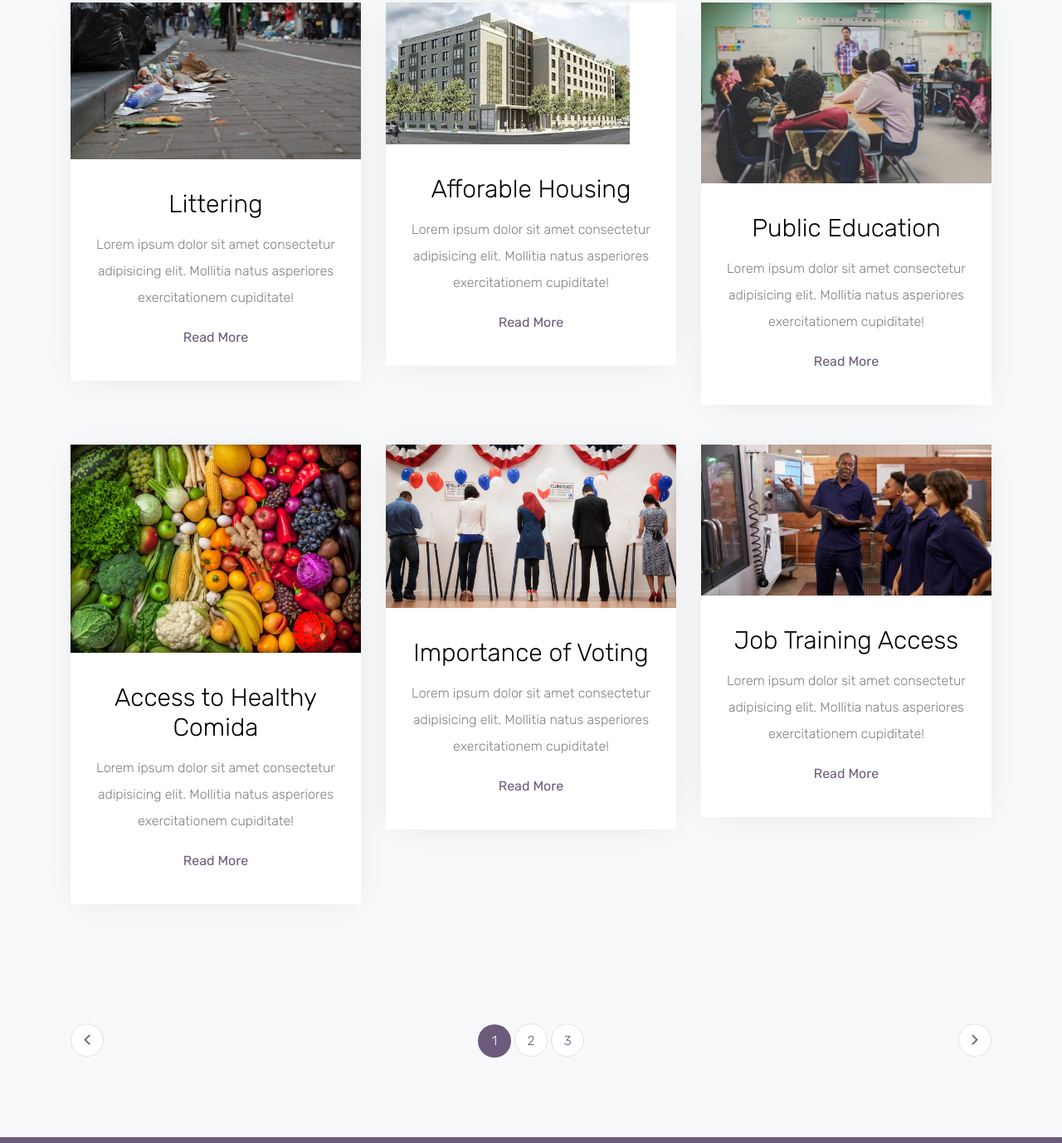
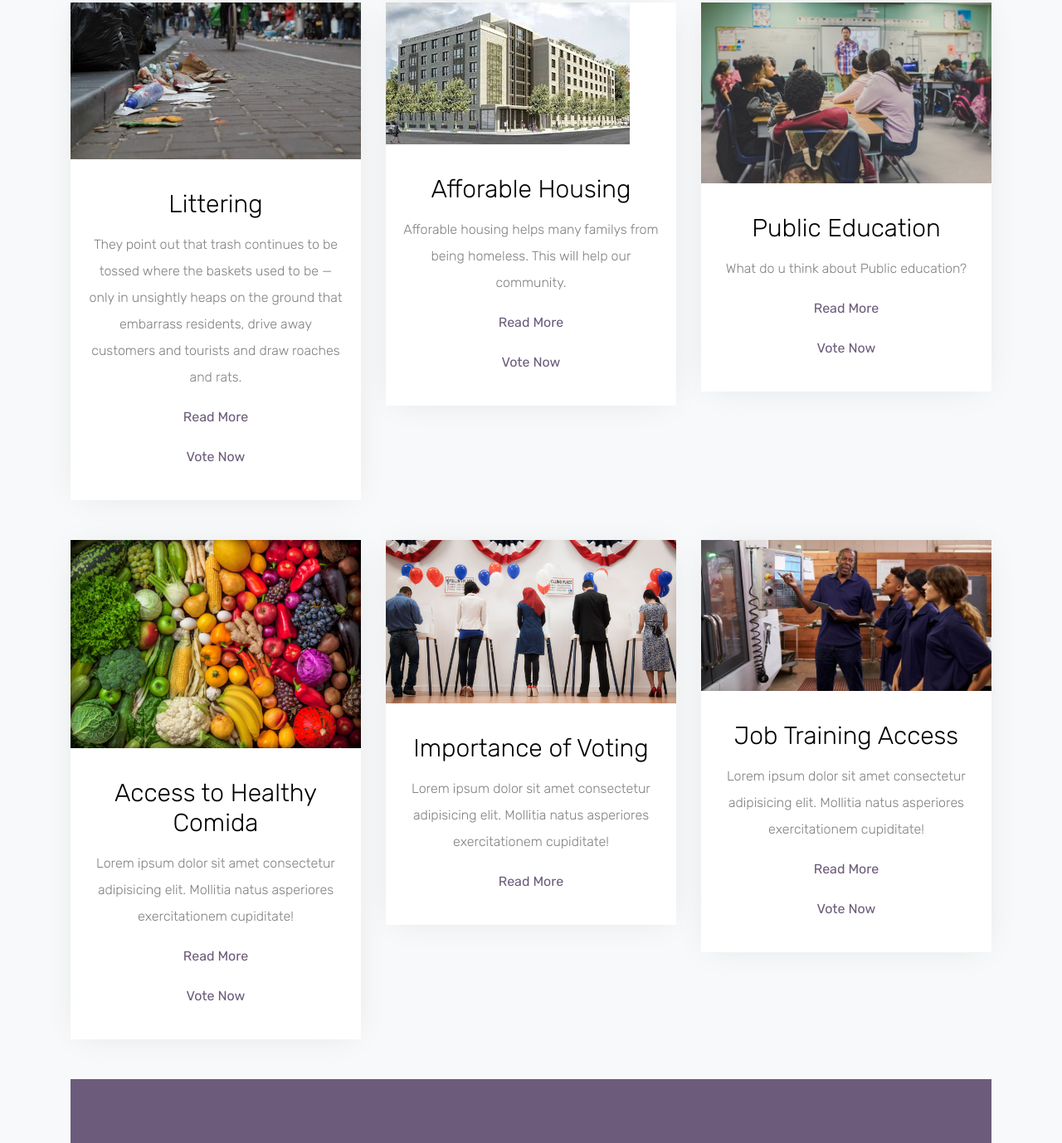
Before and after one commit to code-for-life-usa-llc/vfh, a plain HTML site: page events.html in a window 1280 px wide. Shown: the part 1009-2387 px from the top of the page at 83% size. Drawn offline with Linux system fonts and the light colour scheme; files whose address does not match are found by name.

Commit message:
completed_thursday_completed

```diff
--- a/events.html
+++ b/events.html
@@ -1,7 +1,7 @@
 <!doctype html>
 <html lang="en">
   <head>
-    <title>BrotherlyLove Bootstrap 4 Template by Colorlib</title>
+    <title>VFH</title>
     <meta charset="utf-8">
     <meta name="viewport" content="width=device-width, initial-scale=1, shrink-to-fit=no">
 
@@ -105,8 +105,8 @@
 
             <div class="mb-5 element-animate">
               <div class="block-17">
-                <h1 class="heading mb-4">News &amp; Events</h1>
-                <div class="lead">Lorem ipsum dolor sit amet, consectetur adipisicing elit. Unde doloremque necessitatibus quidem itaque illum nulla dolores, tempora corporis eius, fuga natus esse rem animi. Doloribus animi, reiciendis voluptatum eum ullam.</div>
+                <h1 class="heading mb-4">Vote For Harlem</h1>
+                <div class="lead">In the neighborhood it's important to change for the better. Peole might live in a healthy and longer life. They would be greatful with what they have around them if the neighborhood chaneged to the better.</div>
               </div>
             </div>
 
@@ -132,8 +132,9 @@
               <div class="text text-center">
                 <h3 class="heading"><a href="#">Littering</a></h3>
 
-                <p>Lorem ipsum dolor sit amet consectetur adipisicing elit. Mollitia natus asperiores exercitationem cupiditate!</p>
+                 <p>They point out that trash continues to be tossed where the baskets used to be — only in unsightly heaps on the ground that embarrass residents, drive away customers and tourists and draw roaches and rats.</p>
                 <p><a href="blog-single.html"><strong>Read More</strong></a></p>
+                  <p><a href="blog-single.html"><strong>Vote Now</strong></a></p>
               </div>
             </div>
           </div>
@@ -145,8 +146,9 @@
               <div class="text text-center">
                 <h3 class="heading"><a href="#">Afforable Housing</a></h3>
 
-                <p>Lorem ipsum dolor sit amet consectetur adipisicing elit. Mollitia natus asperiores exercitationem cupiditate!</p>
+                <p>Afforable housing helps many familys from being homeless. This will help our community.</p>
                 <p><a href="blog-single.html"><strong>Read More</strong></a></p>
+                  <p><a href="blog-single.html"><strong>Vote Now</strong></a></p>
               </div>
             </div>
           </div>
@@ -158,8 +160,9 @@
               <div class="text text-center">
                 <h3 class="heading"><a href="#">Public Education</a></h3>
 
-                <p>Lorem ipsum dolor sit amet consectetur adipisicing elit. Mollitia natus asperiores exercitationem cupiditate!</p>
+                <p>What do u think about Public education? </p>
                 <p><a href="blog-single.html"><strong>Read More</strong></a></p>
+                  <p><a href="blog-single.html"><strong>Vote Now</strong></a></p>
               </div>
             </div>
           </div>
@@ -175,6 +178,7 @@
 
                 <p>Lorem ipsum dolor sit amet consectetur adipisicing elit. Mollitia natus asperiores exercitationem cupiditate!</p>
                 <p><a href="blog-single.html"><strong>Read More</strong></a></p>
+                  <p><a href="blog-single.html"><strong>Vote Now</strong></a></p>
               </div>
             </div>
           </div>
@@ -201,34 +205,14 @@
 
                 <p>Lorem ipsum dolor sit amet consectetur adipisicing elit. Mollitia natus asperiores exercitationem cupiditate!</p>
                 <p><a href="blog-single.html"><strong>Read More</strong></a></p>
+                  <p><a href="blog-single.html"><strong>Vote Now</strong></a></p>
               </div>
             </div>
           </div>
 
 
 
-
-
-
         </div>
-
-        <div class="row mt-5">
-                <div class="col-md-12 pt-5">
-                  <ul class="pagination custom-pagination">
-                    <li class="page-item prev"><a class="page-link" href="#"><i class="ion-ios-arrow-back"></i></a></li>
-                    <li class="page-item active"><a class="page-linkx href="#">1</a></li>
-                    <li class="page-item"><a class="page-link" href="#">2</a></li>
-                    <li class="page-item"><a class="page-link" href="#">3</a></li>
-                    <li class="page-item next"><a class="page-link" href="#"><i class="ion-ios-arrow-forward"></i></a></li>
-                  </ul>
-
-
-                </div>
-              </div>
-      </div>
-    </section>
-
-
 
     <footer class="site-footer">
       <div class="container">
@@ -313,7 +297,7 @@
           <div class="col-md-12 text-center copyright">
 
             <p class="float-md-left"><!-- Link back to Colorlib can't be removed. Template is licensed under CC BY 3.0. -->
-Copyright &copy;<script>document.write(new Date().getFullYear());</script> All rights reserved | This template is made with <i class="fa fa-heart" aria-hidden="true"></i> by <a href="https://colorlib.com" target="_blank" class="text-primary">Colorlib</a>
+Copyright &copy;<script>document.write(new Date().getFullYear());</script> All rights reserved | <i class="fa fa-heart" aria-hidden="true"></i>
 <!-- Link back to Colorlib can't be removed. Template is licensed under CC BY 3.0. --></p>
             <p class="float-md-right">
               <a href="#" class="fa fa-facebook p-2"></a>
```
